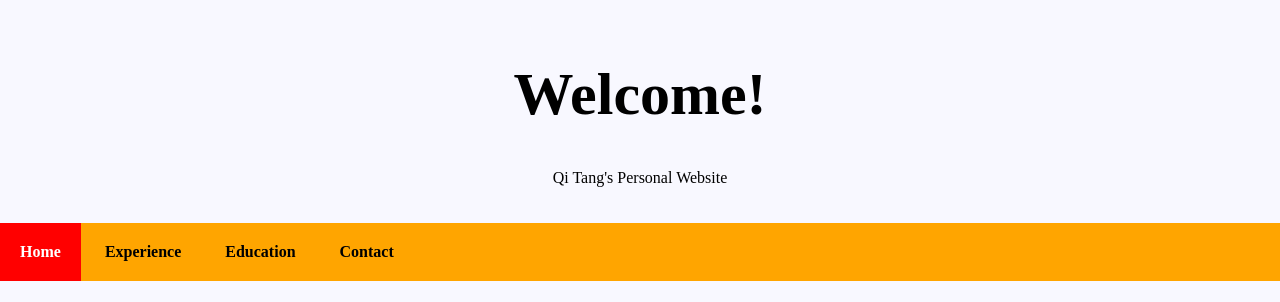
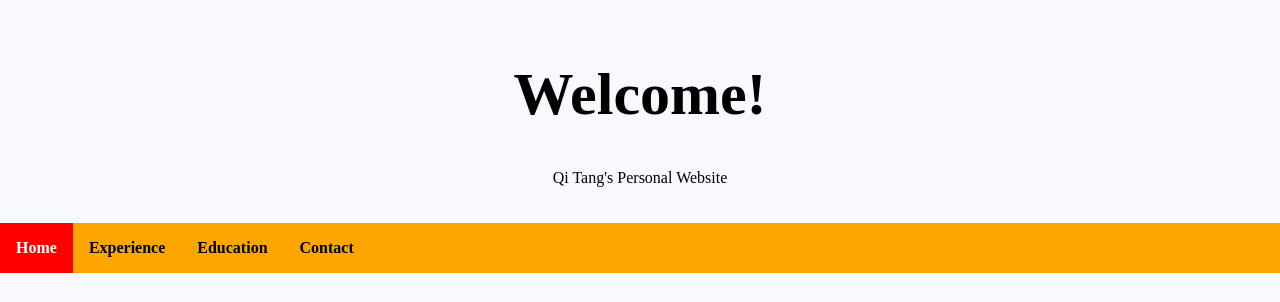
Before and after one commit to michael1157/michael1157.github.io, a plain HTML site: page index.html in a window 1280 px wide. Shown: the top 302 px of the page. Drawn offline with nearby package versions, Linux system fonts and the light colour scheme.

Commit message:
bug fixed

```diff
--- a/style.css
+++ b/style.css
@@ -21,10 +21,11 @@ body{
 
 }
 .nav a{
-  padding:1.25em;
+  padding:1em;
   color:black;
   text-decoration: none;
-  display:inline-block;
+  display:block;
+  float:left;
   transition: 0.4s;
 }
 .nav a.active {
```
